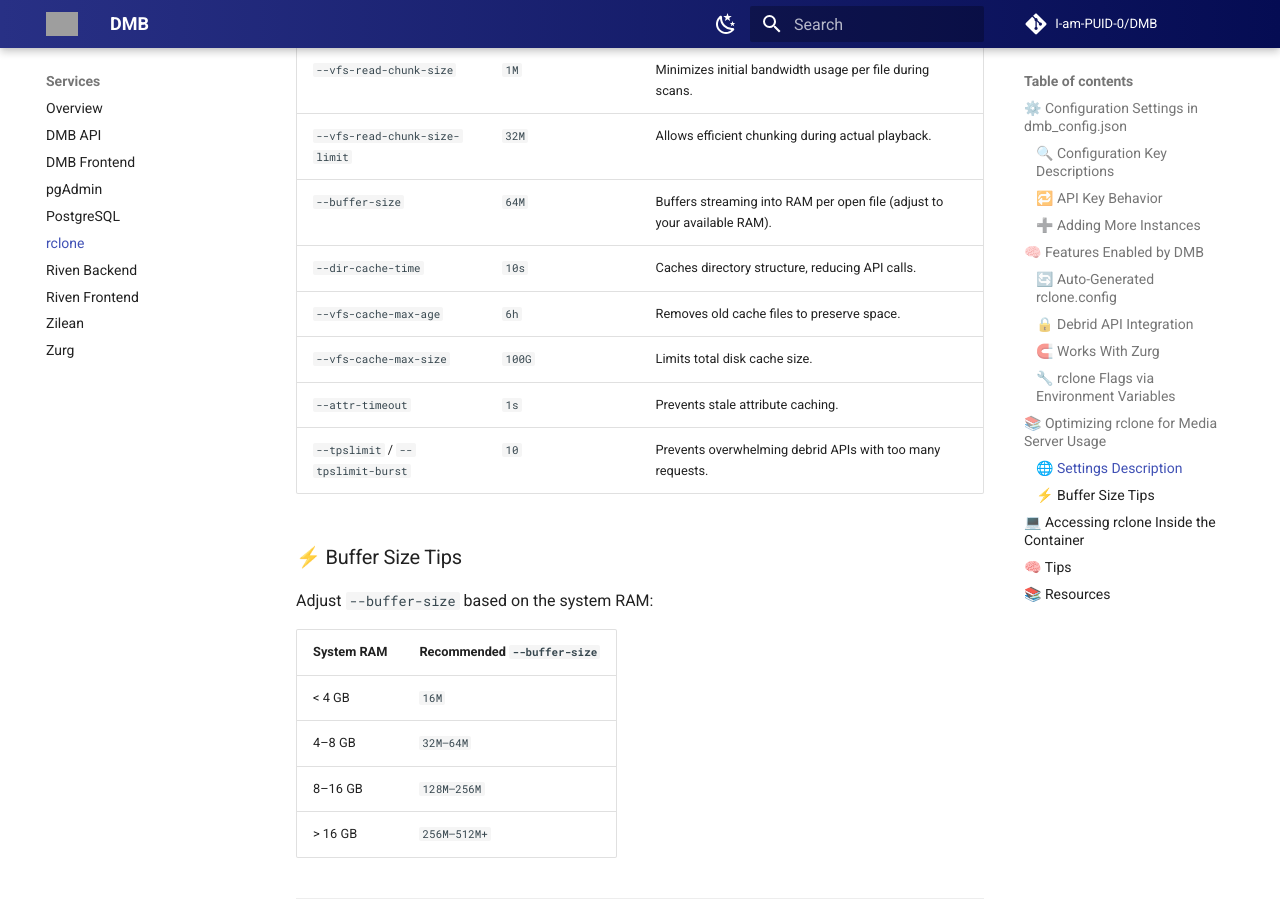
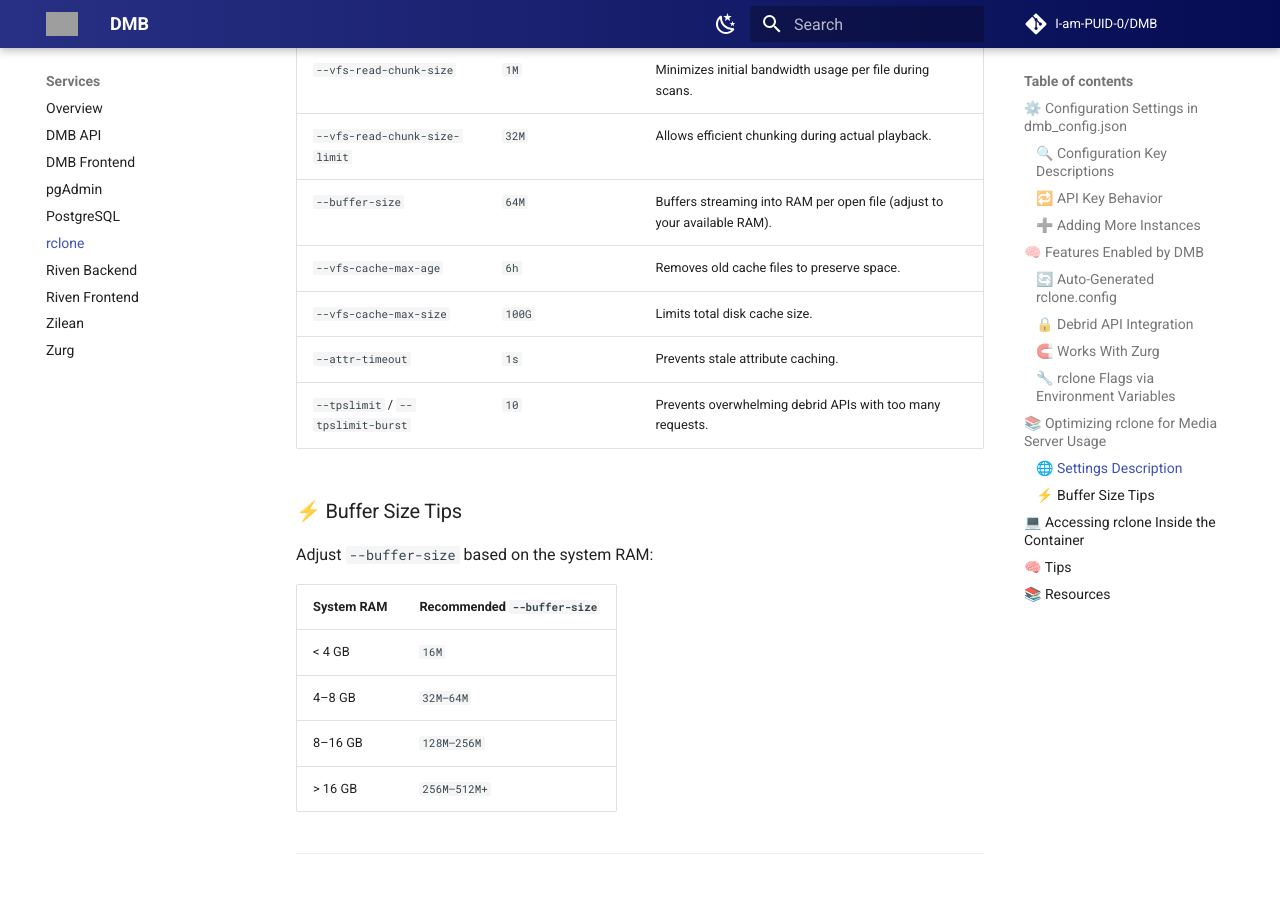
Before and after one commit to I-am-PUID-0/DMB_Docs, an MkDocs documentation site: the page built from docs/services/rclone.md, in a window 1280 px wide and 900 px high, scrolled down 6043 px. Built offline with MkDocs 1.6.1 and Material for MkDocs 9.7.7, drawn with Linux system fonts in a browser that asks for light colours; comment, search, counter and statistics services are not loaded; grey boxes are pictures that could not be loaded.

Commit message:
Update rclone.md

```diff
--- a/docs/services/rclone.md
+++ b/docs/services/rclone.md
@@ -238,7 +238,6 @@ You can apply these flags in three ways:
 | `--vfs-read-chunk-size`           | `1M`           | Minimizes initial bandwidth usage per file during scans.                   |
 | `--vfs-read-chunk-size-limit`     | `32M`          | Allows efficient chunking during actual playback.                          |
 | `--buffer-size`                   | `64M`          | Buffers streaming into RAM per open file (adjust to your available RAM).   |
-| `--dir-cache-time`                | `10s`          | Caches directory structure, reducing API calls.                            |
 | `--vfs-cache-max-age`             | `6h`           | Removes old cache files to preserve space.                                 |
 | `--vfs-cache-max-size`            | `100G`         | Limits total disk cache size.                                              |
 | `--attr-timeout`                  | `1s`           | Prevents stale attribute caching.                                          |
```
